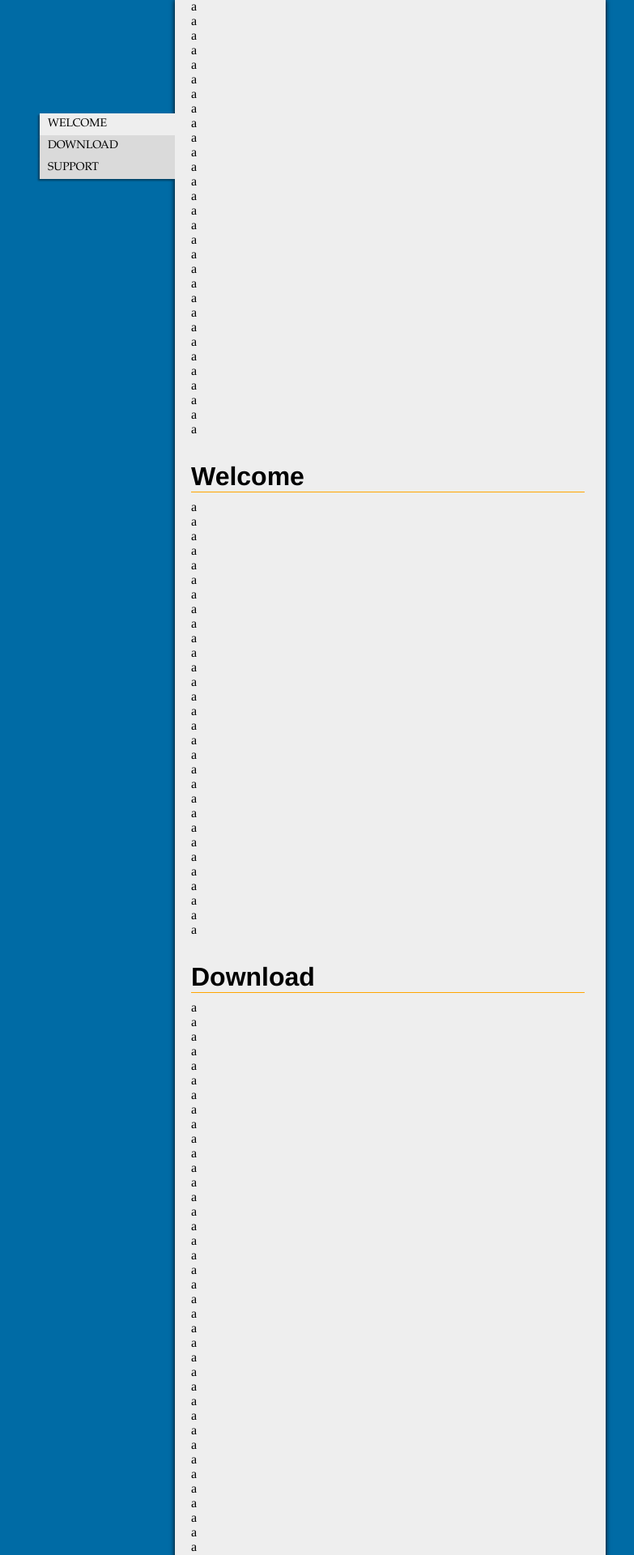
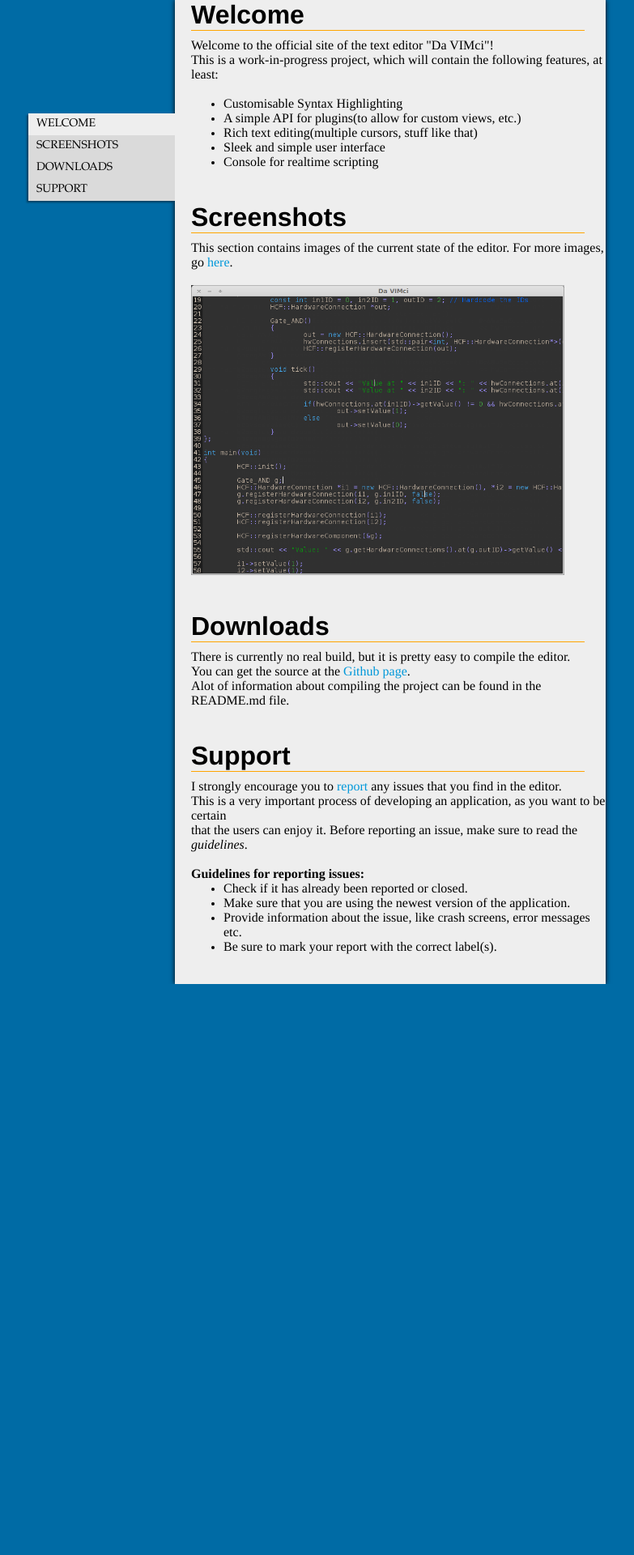
Before and after one commit to Mads-Clausen/TextEditor, a PHP site: page / in a window 1280 px wide. Shown: the top 1920 px of the page at 81% size, without its empty margins (158-941 px from the left). After the commit the page ends 1215 px from the top, so only its background shows below. Run offline with PHP 8.4, Linux system fonts and the light colour scheme; some libraries are stand-ins or nearby versions.

```diff
--- a/website/css/main.css
+++ b/website/css/main.css
@@ -2,6 +2,17 @@
 {
 	margin: 0;
 	text-rendering: geometricPrecision;
+}
+
+a, a:visited, a:link
+{
+	color: #0098DA;
+	text-decoration: none;
+}
+
+a:hover
+{
+	color: #F07C00;
 }
 
 .main_body
@@ -17,7 +28,7 @@
 
 .main_section
 {
-	margin-top: 30px;
+	margin-top: 40px;
 	width: 100%;
 }
 
--- a/website/index.html
+++ b/website/index.html
@@ -16,40 +16,56 @@
 
 		<!-- Main body -->
 		<div class="main_body" id="main">
-			<div id="main_header">
-			</div>
-
-			a<br>a<br>a<br>a<br>a<br>a<br>a<br>a<br>a<br>a<br>
-			a<br>a<br>a<br>a<br>a<br>a<br>a<br>a<br>a<br>a<br>
-			a<br>a<br>a<br>a<br>a<br>a<br>a<br>a<br>a<br>a<br>
+			<!-- <div id="main_header">
+			</div> -->
 
 			<div class="main_section" id="section_welcome" name="welcome">
 				<label class="section_goto" id="welcome_goto"></label> <!-- mandatory -->
 				<label class="section_title" id="welcome_section_title">Welcome</label>
-
-				a<br>a<br>a<br>a<br>a<br>a<br>a<br>a<br>a<br>a<br>
-				a<br>a<br>a<br>a<br>a<br>a<br>a<br>a<br>a<br>a<br>
-				a<br>a<br>a<br>a<br>a<br>a<br>a<br>a<br>a<br>a<br>
+				Welcome to the official site of the text editor "Da VIMci"!<br>
+				This is a work-in-progress project, which will contain the following features, at least:<br><br>
+				<ul>
+					<li>Customisable Syntax Highlighting</li>
+					<li>A simple API for plugins(to allow for custom views, etc.)</li>
+					<li>Rich text editing(multiple cursors, stuff like that)</li>
+					<li>Sleek and simple user interface</li>
+					<li>Console for realtime scripting</li>
+				</ul>
 			</div>
 
-			<div class="main_section" id="section_download" name="download">
-				<label class="section_goto" id="download_goto"></label>
-				<label class="section_title" id="download_section_title">Download</label>
+			<div class="main_section" id="section_screenshots" name="screenshots">
+				<label class="section_goto" id="screenshots_goto"></label>
+				<label class="section_title" id="screenshots_section_title">Screenshots</label>
 
-				a<br>a<br>a<br>a<br>a<br>a<br>a<br>a<br>a<br>a<br>
-				a<br>a<br>a<br>a<br>a<br>a<br>a<br>a<br>a<br>a<br>
-				a<br>a<br>a<br>a<br>a<br>a<br>a<br>a<br>a<br>a<br>
-				a<br>a<br>a<br>a<br>a<br>a<br>a<br>a<br>a<br>a<br>
+				This section contains images of the current state of the editor. For more images, go <a href="img/">here</a>.<br><br>
+				<img style="width: 90%;" src="img/editor3.png" alt="Image of the editor" /><br>
+			</div>
+
+			<div class="main_section" id="section_downloads" name="downloads">
+				<label class="section_goto" id="downloads_goto"></label>
+				<label class="section_title" id="downloads_section_title">Downloads</label>
+
+				There is currently no real build, but it is pretty easy to compile the editor.<br>
+				You can get the source at the <a href="https://github.com/Mads-Clausen/TextEditor">Github page</a>.<br>
+				Alot of information about compiling the project can be found in the README.md file.
 			</div>
 
 			<div class="main_section" id="section_support" name="support">
 				<label class="section_goto" id="support_goto"></label>
 				<label class="section_title" id="support_section_title">Support</label>
 
-				a<br>a<br>a<br>a<br>a<br>a<br>a<br>a<br>a<br>a<br>
-				a<br>a<br>a<br>a<br>a<br>a<br>a<br>a<br>a<br>a<br>
-				a<br>a<br>a<br>a<br>a<br>a<br>a<br>a<br>a<br>a<br>
-				a<br>a<br>a<br>a<br>a<br>a<br>a<br>a<br>a<br>a<br>
+				I strongly encourage you to <a href="https://github.com/Mads-Clausen/TextEditor/issues/new">report</a> any issues that you find in the editor.<br>
+				This is a very important process of developing an application, as you want to be certain<br>
+				that the users can enjoy it. Before reporting an issue, make sure to read the <i>guidelines</i>.<br><br>
+
+				<b>Guidelines for reporting issues:</b><br>
+				<ul>
+					<li>Check if it has already been reported or closed.</li>
+					<li>Make sure that you are using the newest version of the application.</li>
+					<li>Provide information about the issue, like crash screens, error messages etc.</li>
+					<li>Be sure to mark your report with the correct label(s).</li>
+				</ul>
+				<br><br>
 			</div>
 		</div>
 	</body>
--- a/website/main.js
+++ b/website/main.js
@@ -104,6 +104,8 @@ function onWindowLoad()
 		window[this.id] = new NavigationElement(this.getAttribute("name"), this.id);
 	});
 
+	$(elems[0]).css("margin-top", "0px");
+
 	elems = $(".navbar_element");
 	$(elems[0]).addClass("navbar_element_active", 0);
 	currentNavbarEl = elems[0].id;
```
Also changed, not shown: website/img/editor3.png (added), 6 other files.
